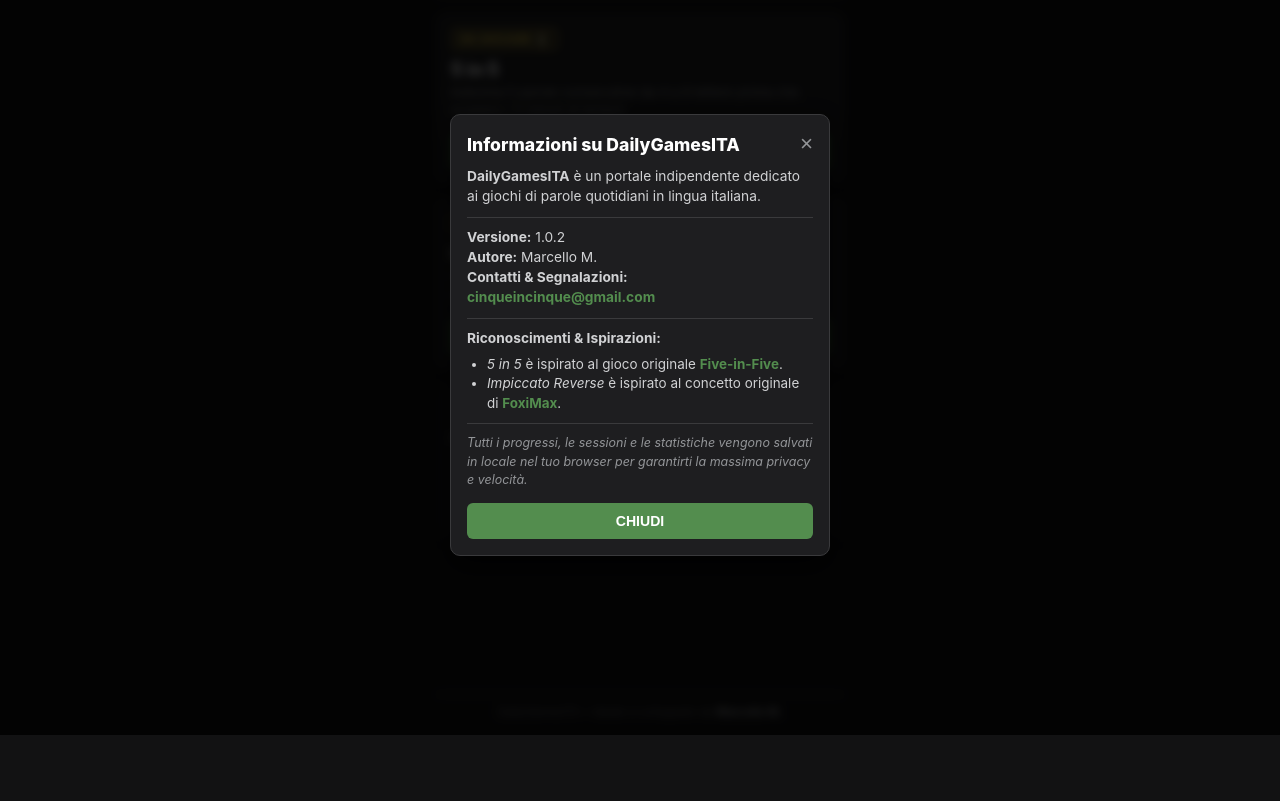
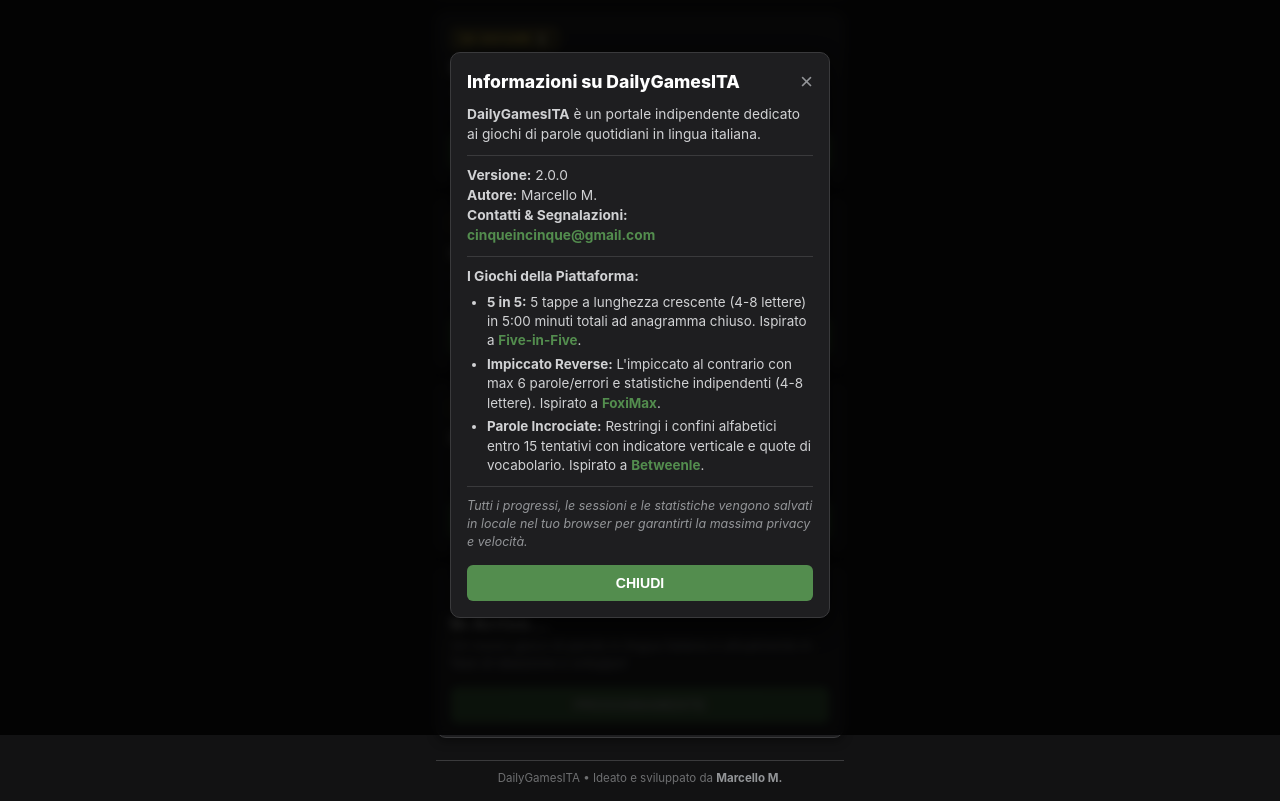
Before and after one commit to cinqueincinque/DailyGamesITA, a plain HTML site: page index.html in a window 1280 px wide. Both pictures are taken after a click on the button "ℹ️". Shown: the part 65-866 px from the top of the page. Before the commit the page ends 800 px from the top, so only its background shows below. Drawn offline with Linux system fonts and the light colour scheme.

Commit message:
Add files via upload

```diff
--- a/index.html
+++ b/index.html
@@ -4,8 +4,8 @@
   <meta charset="UTF-8">
   <meta name="viewport" content="width=device-width, initial-scale=1.0, maximum-scale=1.0, user-scalable=no">
   <title>DailyGamesITA - Giochi di Parole Quotidiani in Italiano</title>
-  <meta name="description" content="DailyGamesITA è il portale italiano dei giochi di parole giornalieri: mettiti alla prova ogni giorno con 5 in 5 e Impiccato Reverse. Nuove sfide ogni giorno!">
-  <meta name="keywords" content="daily games ita, giochi di parole italiani, wordle italiano, 5 in 5, impiccato reverse, giochi enigmistica quotidiani, rompicapo parole">
+  <meta name="description" content="DailyGamesITA è il portale italiano dei giochi di parole giornalieri: mettiti alla prova ogni giorno con 5 in 5, Impiccato Reverse e Parole Incrociate. Nuove sfide ogni giorno!">
+  <meta name="keywords" content="daily games ita, giochi di parole italiani, wordle italiano, 5 in 5, impiccato reverse, parole incrociate, betweenle italiano, giochi enigmistica quotidiani">
   <meta name="author" content="Marcello M.">
   <meta name="robots" content="index, follow">
   <link rel="canonical" href="https://daily-games-ita.vercel.app/">
@@ -15,14 +15,14 @@
   <meta property="og:type" content="website">
   <meta property="og:url" content="https://daily-games-ita.vercel.app/">
   <meta property="og:title" content="DailyGamesITA - Giochi di Parole Quotidiani in Italiano">
-  <meta property="og:description" content="Sfida la tua mente ogni giorno con i migliori daily word game in italiano: 5 in 5 e Impiccato Reverse.">
+  <meta property="og:description" content="Sfida la tua mente ogni giorno con i migliori daily word game in italiano: 5 in 5, Impiccato Reverse e Parole Incrociate.">
   <meta property="og:locale" content="it_IT">
   <meta property="og:site_name" content="DailyGamesITA">
 
   <!-- TWITTER CARDS -->
   <meta name="twitter:card" content="summary">
   <meta name="twitter:title" content="DailyGamesITA - Giochi di Parole Quotidiani in Italiano">
-  <meta name="twitter:description" content="Sfida la tua mente ogni giorno con 5 in 5 e Impiccato Reverse. Giochi di parole quotidiani in italiano.">
+  <meta name="twitter:description" content="Sfida la tua mente ogni giorno con 5 in 5, Impiccato Reverse e Parole Incrociate su DailyGamesITA.">
 
   <link rel="stylesheet" href="style.css">
 
@@ -59,7 +59,7 @@
       </div>
     </header>
 
-    <!-- GRIGLIA GIOCHI MINIMAL -->
+    <!-- GRIGLIA GIOCHI -->
     <main class="games-grid">
       <!-- GIOCO 1: 5 IN 5 -->
       <article class="game-card" id="card-5in5">
@@ -85,7 +85,7 @@
         <div class="card-body">
           <h2 class="game-title">Impiccato Reverse</h2>
           <p class="game-desc">
-            Indovina la parola segreta, ma ogni lettera errata ne aggiunge una nuova!
+            Indovina la parola segreta, ma ogni lettera errata ne aggiunge una nuova sul tabellone!
           </p>
         </div>
         <div class="card-footer">
@@ -93,19 +93,35 @@
         </div>
       </article>
 
-      <!-- GIOCO 3: PROSSIMAMENTE -->
-      <article class="game-card card-disabled">
+      <!-- GIOCO 3: PAROLE INCROCIATE -->
+      <article class="game-card" id="card-parole-incrociate">
         <div class="card-header">
-          <span class="game-badge badge-coming">IN ARRIVO 🔒</span>
+          <span class="game-badge badge-pending" id="badge-parole-incrociate">DA GIOCARE ⏳</span>
         </div>
         <div class="card-body">
-          <h2 class="game-title">Nuovo Gioco</h2>
+          <h2 class="game-title">Parole Incrociate</h2>
           <p class="game-desc">
-            Una nuova sfida di parole in arrivo prossimamente.
+            Trova la parola misteriosa restringendo i limiti alfabetici entro 15 tentativi!
           </p>
         </div>
         <div class="card-footer">
-          <button class="btn-play btn-disabled" disabled>PRESTO DISPONIBILE</button>
+          <a href="parole-incrociate/index.html" class="btn-play" id="btn-play-parole-incrociate">GIOCA ORA</a>
+        </div>
+      </article>
+
+      <!-- GIOCO 4: IN ARRIVO (PROSSIMAMENTE) -->
+      <article class="game-card" id="card-in-arrivo">
+        <div class="card-header">
+          <span class="game-badge badge-pending" id="badge-in-arrivo" style="background-color: var(--color-surface-light, #2a2a2d); color: var(--color-text-muted, #818384); border-color: var(--color-border, #3a3a3c);">IN ARRIVO 🔒</span>
+        </div>
+        <div class="card-body">
+          <h2 class="game-title">In Arrivo...</h2>
+          <p class="game-desc">
+            Un nuovo gioco di parole in lingua italiana è attualmente in fase di ideazione e sviluppo!
+          </p>
+        </div>
+        <div class="card-footer">
+          <button class="btn-play" id="btn-play-in-arrivo" disabled style="pointer-events: none; opacity: 0.55; cursor: not-allowed;">PROSSIMAMENTE</button>
         </div>
       </article>
     </main>
@@ -132,15 +148,16 @@
         <p><strong>DailyGamesITA</strong> è un portale indipendente dedicato ai giochi di parole quotidiani in lingua italiana.</p>
         <hr class="modal-divider">
         <div class="about-info-group">
-          <p><strong>Versione:</strong> 1.0.2</p>
+          <p><strong>Versione:</strong> 2.0.0</p>
           <p><strong>Autore:</strong> Marcello M.</p>
           <p><strong>Contatti & Segnalazioni:</strong> <a href="mailto:cinqueincinque@gmail.com" class="link-contact">cinqueincinque@gmail.com</a></p>
         </div>
         <hr class="modal-divider">
-        <p><strong>Riconoscimenti & Ispirazioni:</strong></p>
-        <ul style="padding-left: 20px; margin-top: 6px; font-size: 0.84rem; color: #d1d2d4;">
-          <li><em>5 in 5</em> è ispirato al gioco originale <a href="https://five-in-five-one.vercel.app/" target="_blank" rel="noopener noreferrer" class="link-contact">Five-in-Five</a>.</li>
-          <li><em>Impiccato Reverse</em> è ispirato al concetto originale di <a href="https://foximax.com/" target="_blank" rel="noopener noreferrer" class="link-contact">FoxiMax</a>.</li>
+        <p><strong>I Giochi della Piattaforma:</strong></p>
+        <ul style="padding-left: 20px; margin-top: 6px; font-size: 0.84rem; color: #d1d2d4; display: flex; flex-direction: column; gap: 4px;">
+          <li><strong>5 in 5:</strong> 5 tappe a lunghezza crescente (4-8 lettere) in 5:00 minuti totali ad anagramma chiuso. Ispirato a <a href="https://five-in-five-one.vercel.app/" target="_blank" rel="noopener noreferrer" class="link-contact">Five-in-Five</a>.</li>
+          <li><strong>Impiccato Reverse:</strong> L'impiccato al contrario con max 6 parole/errori e statistiche indipendenti (4-8 lettere). Ispirato a <a href="https://foximax.com/" target="_blank" rel="noopener noreferrer" class="link-contact">FoxiMax</a>.</li>
+          <li><strong>Parole Incrociate:</strong> Restringi i confini alfabetici entro 15 tentativi con indicatore verticale e quote di vocabolario. Ispirato a <a href="https://betweenle.com/" target="_blank" rel="noopener noreferrer" class="link-contact">Betweenle</a>.</li>
         </ul>
         <hr class="modal-divider">
         <p class="modal-note">Tutti i progressi, le sessioni e le statistiche vengono salvati in locale nel tuo browser per garantirti la massima privacy e velocità.</p>
@@ -200,6 +217,7 @@
 
       const btnPlay5in5 = document.getElementById("btn-play-5in5");
       const btnPlayImpiccato = document.getElementById("btn-play-impiccato");
+      const btnPlayParoleIncrociate = document.getElementById("btn-play-parole-incrociate");
 
       function trackEvent(name, params = {}) {
         if (typeof window.gtag === "function") {
@@ -216,7 +234,6 @@
         setTimeout(() => toast.remove(), 2500);
       }
 
-      // Tracciamento navigazione giochi
       if (btnPlay5in5) {
         btnPlay5in5.addEventListener("click", () => {
           trackEvent("hub_click_gioco", { gioco: "5in5" });
@@ -229,7 +246,12 @@
         });
       }
 
-      // Gestione apertura/chiusura modali
+      if (btnPlayParoleIncrociate) {
+        btnPlayParoleIncrociate.addEventListener("click", () => {
+          trackEvent("hub_click_gioco", { gioco: "parole_incrociate" });
+        });
+      }
+
       if (btnAbout && modalAbout) {
         btnAbout.addEventListener("click", () => {
           modalAbout.classList.remove("hidden");
@@ -251,7 +273,6 @@
         });
       });
 
-      // Gestione Promemoria Centralizzato
       function getReminderConfig() {
         try {
           return JSON.parse(localStorage.getItem(REMINDER_KEY) || '{"enabled":false,"time":"09:00"}');
@@ -333,7 +354,6 @@
         }
       }
 
-      // Sincronizzazione dinamica dello stato giornaliero da localStorage
       function checkGamesStatus() {
         const todayISO = new Date().toISOString().slice(0, 10);
         const startDate = new Date("2026-01-01T00:00:00");
@@ -368,11 +388,11 @@
 
         // 2. Controllo Impiccato Reverse
         try {
-          const settings = JSON.parse(localStorage.getItem("impiccato_reverse_settings") || '{"wordLength":5}');
-          const len = settings.wordLength || 5;
-          const statsImp = JSON.parse(localStorage.getItem(`impiccato_reverse_stats_len_${len}`) || "{}");
+          const settingsImp = JSON.parse(localStorage.getItem("impiccato_reverse_settings") || '{"wordLength":5}');
+          const lenImp = settingsImp.wordLength || 5;
+          const statsImp = JSON.parse(localStorage.getItem(`impiccato_reverse_stats_len_${lenImp}`) || "{}");
           const badgeImp = document.getElementById("badge-impiccato");
-          const saveImp = JSON.parse(localStorage.getItem(`impiccato_reverse_save_day_${currentDayNumber}_len_${len}`) || "null");
+          const saveImp = JSON.parse(localStorage.getItem(`impiccato_reverse_save_day_${currentDayNumber}_len_${lenImp}`) || "null");
 
           if (badgeImp) {
             if (statsImp.history && statsImp.history[todayISO]) {
@@ -392,6 +412,33 @@
             }
           }
         } catch (e) {}
+
+        // 3. Controllo Parole Incrociate
+        try {
+          const settingsInc = JSON.parse(localStorage.getItem("parole_incrociate_settings") || '{"wordLength":5}');
+          const lenInc = settingsInc.wordLength || 5;
+          const statsInc = JSON.parse(localStorage.getItem(`parole_incrociate_stats_len_${lenInc}`) || "{}");
+          const badgeInc = document.getElementById("badge-parole-incrociate");
+          const saveInc = JSON.parse(localStorage.getItem(`parole_incrociate_save_day_${currentDayNumber}_len_${lenInc}`) || "null");
+
+          if (badgeInc) {
+            if (statsInc.history && statsInc.history[todayISO]) {
+              if (statsInc.history[todayISO].won) {
+                badgeInc.textContent = "COMPLETATO 🏆";
+                badgeInc.className = "game-badge badge-won";
+              } else {
+                badgeInc.textContent = "COMPLETATO ✅";
+                badgeInc.className = "game-badge badge-played";
+              }
+            } else if (saveInc && !saveInc.isGameOver && (saveInc.attemptsHistory && saveInc.attemptsHistory.length > 0)) {
+              badgeInc.textContent = "IN CORSO 🟡";
+              badgeInc.className = "game-badge badge-progress";
+            } else {
+              badgeInc.textContent = "DA GIOCARE ⏳";
+              badgeInc.className = "game-badge badge-pending";
+            }
+          }
+        } catch (e) {}
       }
 
       initReminders();
```
Also changed, not shown: sitemap.xml (+16 -8 lines).
